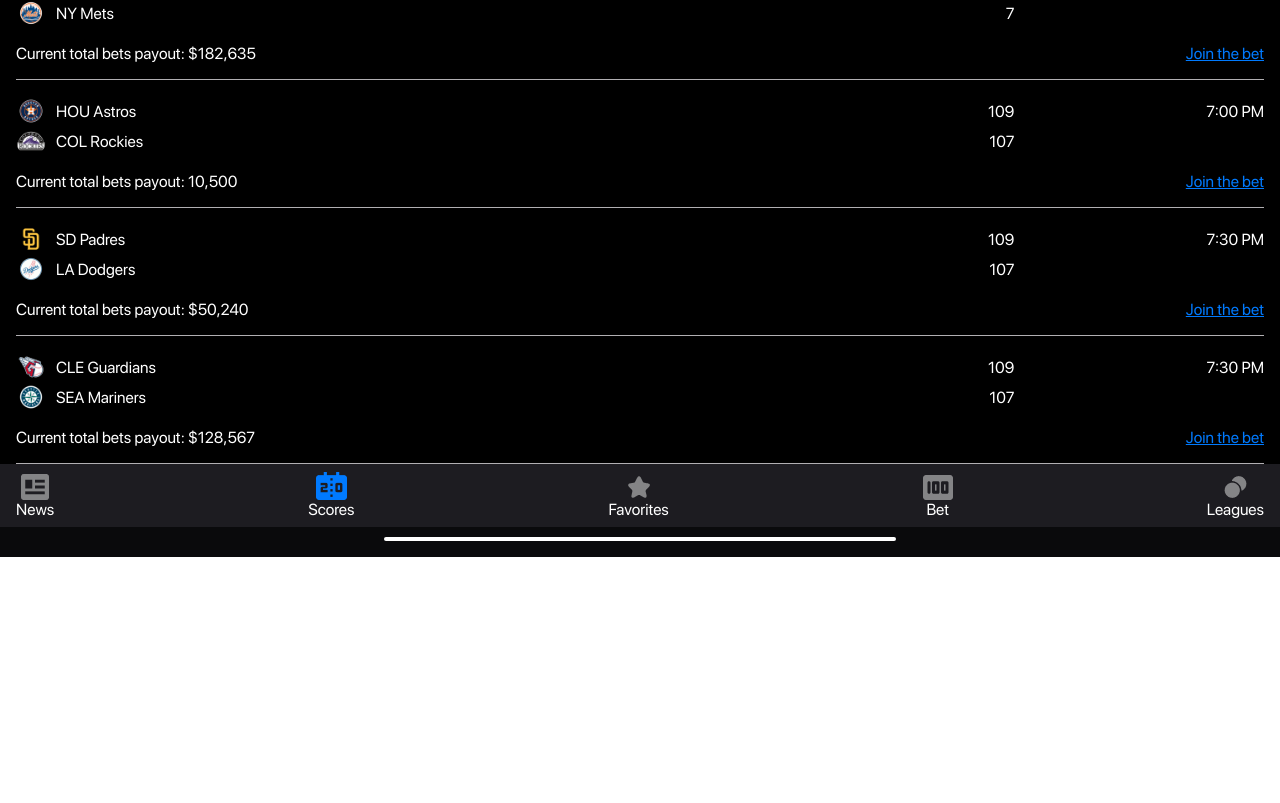
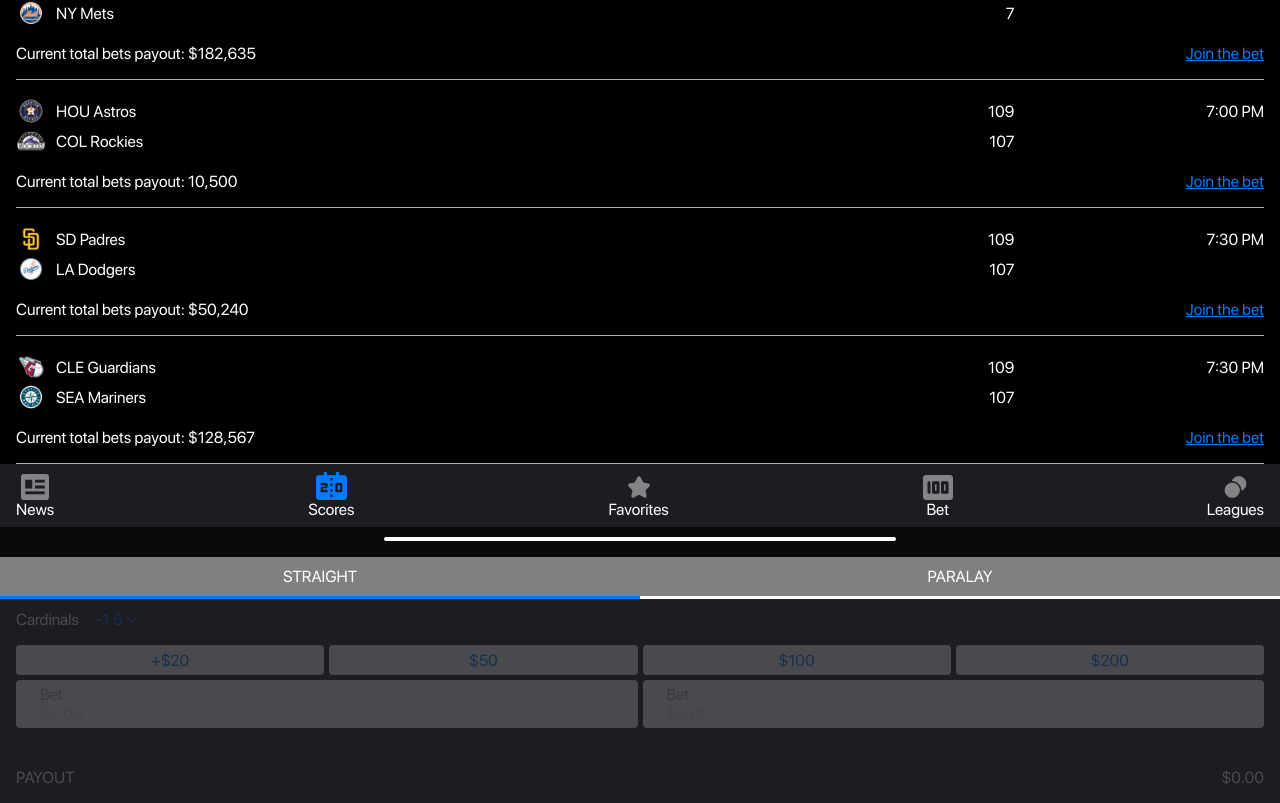
Before and after one commit to ngkao/industry-project, a React (Create React App) app: page / in a window 1280 px wide. Shown: the part 250-1053 px from the top of the page. Before the commit the page ends 807 px from the top, so only its background shows below. Built offline with nearby package versions, Linux system fonts and the light colour scheme.

Commit message:
fix the shaddows

```diff
--- a/src/components/BetSimulationBox/BetSimulationBox.jsx
+++ b/src/components/BetSimulationBox/BetSimulationBox.jsx
@@ -3,7 +3,7 @@
 import { useState } from 'react';
 import ArrowDown from "../../assets/icon/arrow-left.png"
 
-const BetSimulationBox = () => {
+const BetSimulationBox = ({hasShades}) => {
 
     const [selected, setSelected] = useState(false);
 
@@ -14,10 +14,11 @@
 
     return (
         <div className="betsimulationbox">
-            <div className="betsimulationbox__title-ctr">
+            <div className={` ${hasShades ? "betsimulationbox__title-ctr--highlighted" : "betsimulationbox__title-ctr"}`}>
                 <p className="betsimulationbox__title betsimulationbox__title--selected">STRAIGHT</p>
                 <p className="betsimulationbox__title betsimulationbox__title--unselected">PARALAY</p>
             </div>
+            <div className={`${hasShades ? "betsimulationbox__shades" : ""}`}>
                 <div className="betsimulationbox__subtitle-ctr">
                     <p className="betsimulationbox__title-rate">Cardinals</p>
                     <p className="betsimulationbox__rate">-1.5</p>
@@ -49,6 +50,7 @@
                     </div>
                 </div>
             </div>
+        </div>
     );
 };
 
--- a/src/components/BetSimulationBox/BetSimulationBox.scss
+++ b/src/components/BetSimulationBox/BetSimulationBox.scss
@@ -5,12 +5,26 @@
 
     background-color: $dark-grey;
 
+    &__shades {
+        opacity: 20%;
+    }
+
 
     &__title-ctr {
         // outline: 1px solid pink;
         display: flex;
         justify-content: center;
-        padding: 0.5rem 0;
+        padding-top: 10px;
+        // padding: 0.5rem 0;
+
+        &--highlighted {
+            background-color: grey;
+            display: flex;
+            justify-content: center;
+        padding-top: 10px;
+
+            // padding: 0.5rem 0;
+        }
     }
 
     &__title {
--- a/src/pages/HomePage/HomePage.jsx
+++ b/src/pages/HomePage/HomePage.jsx
@@ -89,6 +89,9 @@
         />
       </div>
         <NavBar isScoreSelected={true}/>
+        <BetSimulationBox
+            hasShades={true}
+        />
     </section>
   );
 }
```
Lines whose indentation alone changed are shown as unchanged.
